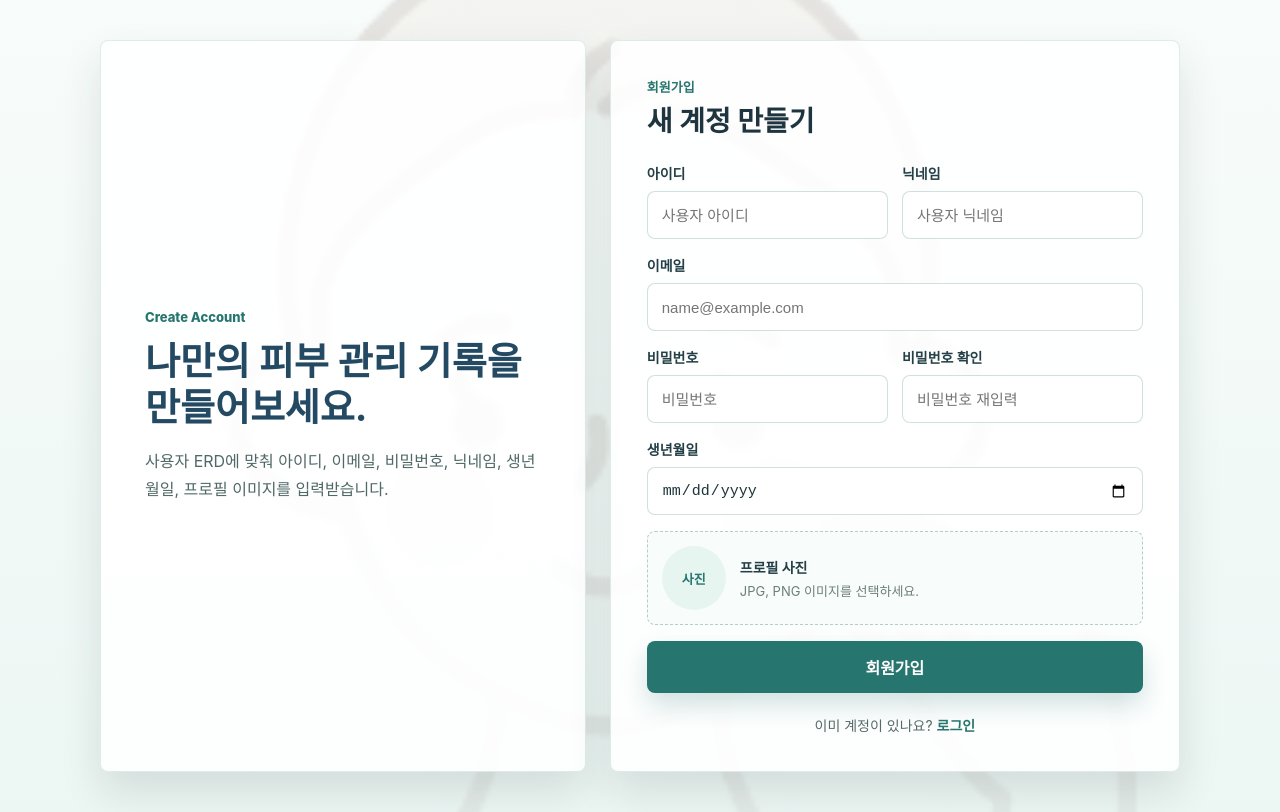
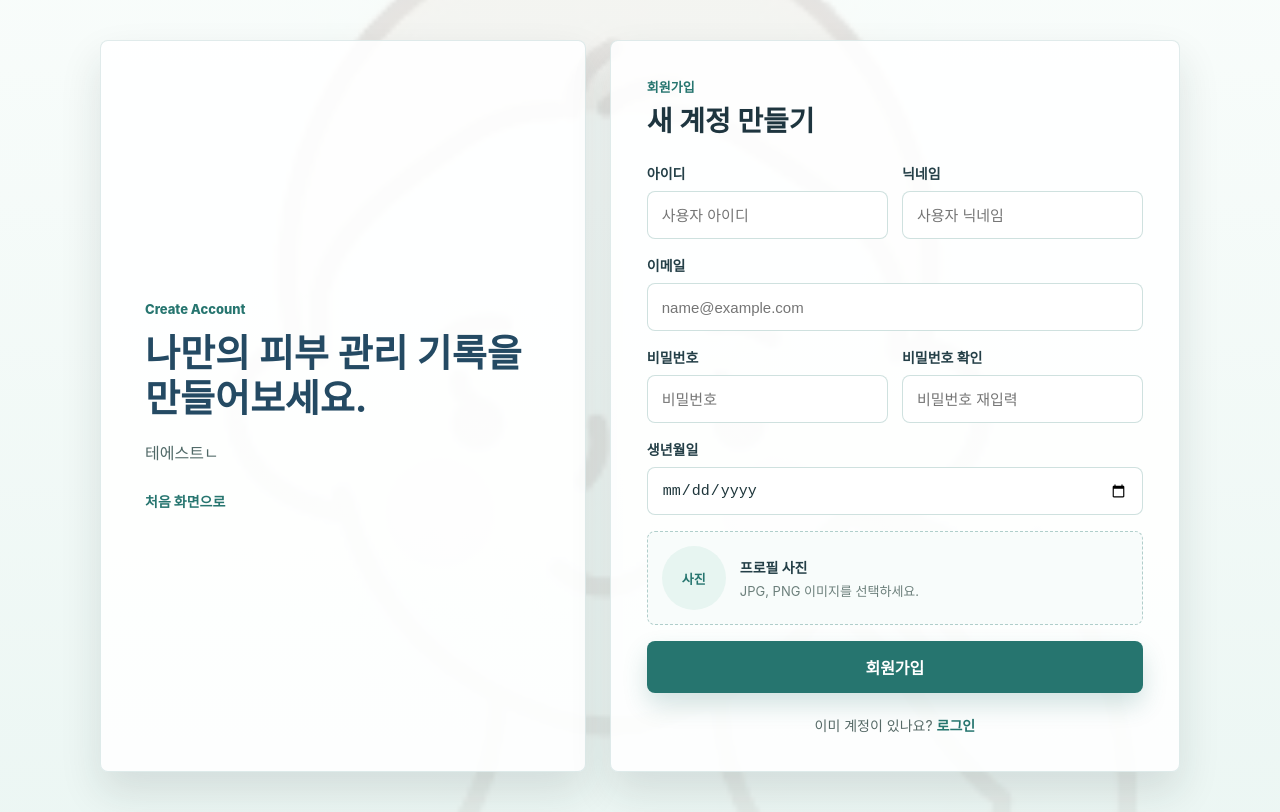
Before and after one commit to seongjun5517/PKNU__Last_Project, a React (Create React App) app in the folder frontend/: page /signup in a window 1280 px wide. Built offline with nearby package versions, Linux system fonts and the light colour scheme.

Commit message:
회원가입 및 로그인 추가 수정 + 돌아가기

```diff
--- a/frontend/src/App.css
+++ /dev/null
@@ -1,97 +0,0 @@
-.skin_app {
-  min-height: 100vh;
-  text-align: center;
-  background:
-    linear-gradient(rgba(255, 255, 255, 0.84), rgba(255, 255, 255, 0.92)),
-    url('./logo.jpg') center / cover no-repeat;
-}
-
-.skin_main {
-  min-height: 100vh;
-  display: flex;
-  flex-direction: column;
-  align-items: center;
-  justify-content: center;
-  padding: 32px 20px;
-  box-sizing: border-box;
-}
-
-.skin_intro {
-  width: min(100%, 520px);
-  margin-bottom: 42px;
-}
-
-.skin_label {
-  margin: 0 0 12px;
-  color: #a7eaff;
-  font-size: 14px;
-  font-weight: 700;
-  letter-spacing: 0;
-  text-transform: uppercase;
-}
-
-.skin_intro h1 {
-  margin: 0;
-  color: #3b6281;
-  font-size: clamp(36px, 7vw, 58px);
-  font-weight: 800;
-  line-height: 1.12;
-}
-
-.project_explain {
-  margin: 18px auto 0;
-  color: #4d6561;
-  font-size: 18px;
-  line-height: 1.6;
-}
-
-.actions {
-  display: flex;
-  flex-direction: column;
-  gap: 14px;
-  width: min(100%, 320px);
-}
-
-.account-button {
-  width: 100%;
-  min-height: 54px;
-  border: 0;
-  border-radius: 8px;
-  font-size: 17px;
-  font-weight: 700;
-  cursor: pointer;
-  transition:
-    transform 160ms ease,
-    box-shadow 160ms ease,
-    background-color 160ms ease;
-}
-
-.account-button:hover {
-  transform: translateY(-2px);
-}
-
-.account-button:focus-visible {
-  outline: 3px solid rgba(74, 159, 255, 0.32);
-  outline-offset: 3px;
-}
-
-.login_btn {
-  color: #ffffff;
-  background-color: #26756f;
-  box-shadow: 0 12px 24px rgba(73, 167, 255, 0.26);
-}
-
-.login_btn:hover {
-  background-color: #1f625d;
-}
-
-.signup_btn {
-  color: #264f75;
-  background-color: #ffffff;
-  border: 1px solid rgba(38, 117, 111, 0.24);
-  box-shadow: 0 10px 22px rgba(29, 45, 43, 0.1);
-}
-
-.signup_btn:hover {
-  background-color: #f2faf8;
-}
--- a/frontend/src/App.js
+++ b/frontend/src/App.js
@@ -1,4 +1,3 @@
-import './App.css';
 import AppRouter from "./routers/AppRouter";
 
 function App() {
--- a/frontend/src/pages/LoginPage.css
+++ b/frontend/src/pages/LoginPage.css
@@ -49,11 +49,24 @@
   line-height: 1.2;
 }
 
-.login_intro_panel p:last-child {
+.login_intro_panel > p:not(.login_eyebrow) {
   margin: 0;
   color: #506967;
   font-size: 16px;
   line-height: 1.7;
+}
+
+.login_start_link {
+  width: fit-content;
+  margin-top: 24px;
+  color: #26756f;
+  font-size: 14px;
+  font-weight: 800;
+  text-decoration: none;
+}
+
+.login_start_link:hover {
+  text-decoration: underline;
 }
 
 .login_form_panel {
--- a/frontend/src/pages/LoginPage.js
+++ b/frontend/src/pages/LoginPage.js
@@ -3,12 +3,14 @@ import { useState } from "react";
 import "./LoginPage.css";
 
 function LoginPage() {
+  // 로그인 폼 입력값 관리
   const [form, setForm] = useState({
     user_id: "",
     user_pwd: "",
   });
   const [message, setMessage] = useState("");
 
+  // input의 form 값 업뎃
   const handleChange = (event) => {
     const { name, value } = event.target;
 
@@ -21,11 +23,14 @@ function LoginPage() {
   const handleSubmit = (event) => {
     event.preventDefault();
 
+    // 아이디,비밀번호 모두 확인
+    // required 쓰면 프로그램 분위기에 맞게 안됨.
     if (!form.user_id.trim() || !form.user_pwd.trim()) {
       setMessage("아이디와 비밀번호를 모두 입력해주세요.");
       return;
     }
 
+    // 로그인 요청에 사용할 데이터를 준비
     const loginPayload = {
       user_id: form.user_id.trim(),
       user_pwd: form.user_pwd,
@@ -45,6 +50,9 @@ function LoginPage() {
             계정으로 로그인하면 피부 이미지 분석 결과와 케어 기록을 이어서
             확인할 수 있습니다.
           </p>
+          <Link className="login_start_link" to="/start">
+            처음 화면으로
+          </Link>
         </section>
 
         <section className="login_panel login_form_panel">
--- a/frontend/src/pages/SignUp.css
+++ b/frontend/src/pages/SignUp.css
@@ -49,11 +49,24 @@
   line-height: 1.2;
 }
 
-.signup_intro_panel p:last-child {
+.signup_intro_panel > p:not(.signup_eyebrow) {
   margin: 0;
   color: #506967;
   font-size: 16px;
   line-height: 1.7;
+}
+
+.signup_start_link {
+  width: fit-content;
+  margin-top: 24px;
+  color: #26756f;
+  font-size: 14px;
+  font-weight: 800;
+  text-decoration: none;
+}
+
+.signup_start_link:hover {
+  text-decoration: underline;
 }
 
 .signup_form_panel {
--- a/frontend/src/pages/SignUp.js
+++ b/frontend/src/pages/SignUp.js
@@ -95,9 +95,11 @@ function SignUp() {
           <p className="signup_eyebrow">Create Account</p>
           <h1>나만의 피부 관리 기록을 만들어보세요.</h1>
           <p>
-            사용자 ERD에 맞춰 아이디, 이메일, 비밀번호, 닉네임, 생년월일,
-            프로필 이미지를 입력받습니다.
+            테에스트ㄴ
           </p>
+          <Link className="signup_start_link" to="/start">
+            처음 화면으로
+          </Link>
         </section>
 
         <section className="signup_panel signup_form_panel">
--- a/frontend/src/pages/StartPage.css
+++ b/frontend/src/pages/StartPage.css
@@ -0,0 +1,97 @@
+.skin_app {
+  min-height: 100vh;
+  text-align: center;
+  background:
+    linear-gradient(rgba(255, 255, 255, 0.84), rgba(255, 255, 255, 0.92)),
+    url('../logo.jpg') center / cover no-repeat;
+}
+
+.skin_main {
+  min-height: 100vh;
+  display: flex;
+  flex-direction: column;
+  align-items: center;
+  justify-content: center;
+  padding: 32px 20px;
+  box-sizing: border-box;
+}
+
+.skin_intro {
+  width: min(100%, 520px);
+  margin-bottom: 42px;
+}
+
+.skin_label {
+  margin: 0 0 12px;
+  color: #a7eaff;
+  font-size: 14px;
+  font-weight: 700;
+  letter-spacing: 0;
+  text-transform: uppercase;
+}
+
+.skin_intro h1 {
+  margin: 0;
+  color: #3b6281;
+  font-size: clamp(36px, 7vw, 58px);
+  font-weight: 800;
+  line-height: 1.12;
+}
+
+.project_explain {
+  margin: 18px auto 0;
+  color: #4d6561;
+  font-size: 18px;
+  line-height: 1.6;
+}
+
+.actions {
+  display: flex;
+  flex-direction: column;
+  gap: 14px;
+  width: min(100%, 320px);
+}
+
+.account-button {
+  width: 100%;
+  min-height: 54px;
+  border: 0;
+  border-radius: 8px;
+  font-size: 17px;
+  font-weight: 700;
+  cursor: pointer;
+  transition:
+    transform 160ms ease,
+    box-shadow 160ms ease,
+    background-color 160ms ease;
+}
+
+.account-button:hover {
+  transform: translateY(-2px);
+}
+
+.account-button:focus-visible {
+  outline: 3px solid rgba(74, 159, 255, 0.32);
+  outline-offset: 3px;
+}
+
+.login_btn {
+  color: #ffffff;
+  background-color: #26756f;
+  box-shadow: 0 12px 24px rgba(73, 167, 255, 0.26);
+}
+
+.login_btn:hover {
+  background-color: #1f625d;
+}
+
+.signup_btn {
+  color: #264f75;
+  background-color: #ffffff;
+  border: 1px solid rgba(38, 117, 111, 0.24);
+  box-shadow: 0 10px 22px rgba(29, 45, 43, 0.1);
+}
+
+.signup_btn:hover {
+  background-color: #f2faf8;
+}
--- a/frontend/src/pages/StartPage.js
+++ b/frontend/src/pages/StartPage.js
@@ -1,4 +1,5 @@
 import { useNavigate } from "react-router-dom";
+import "./StartPage.css";
 
 function StartPage() {
   const navigate = useNavigate();
```
